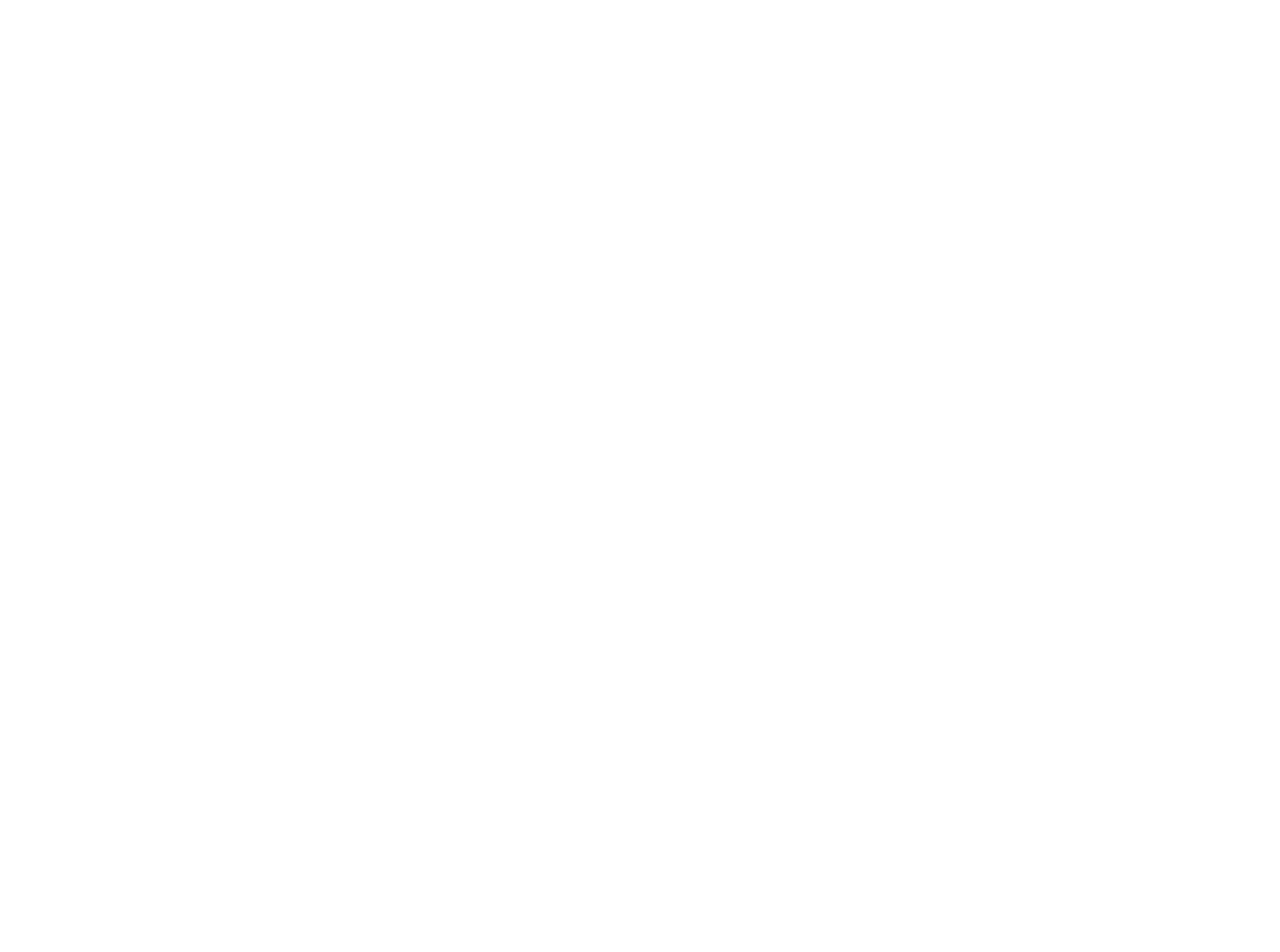
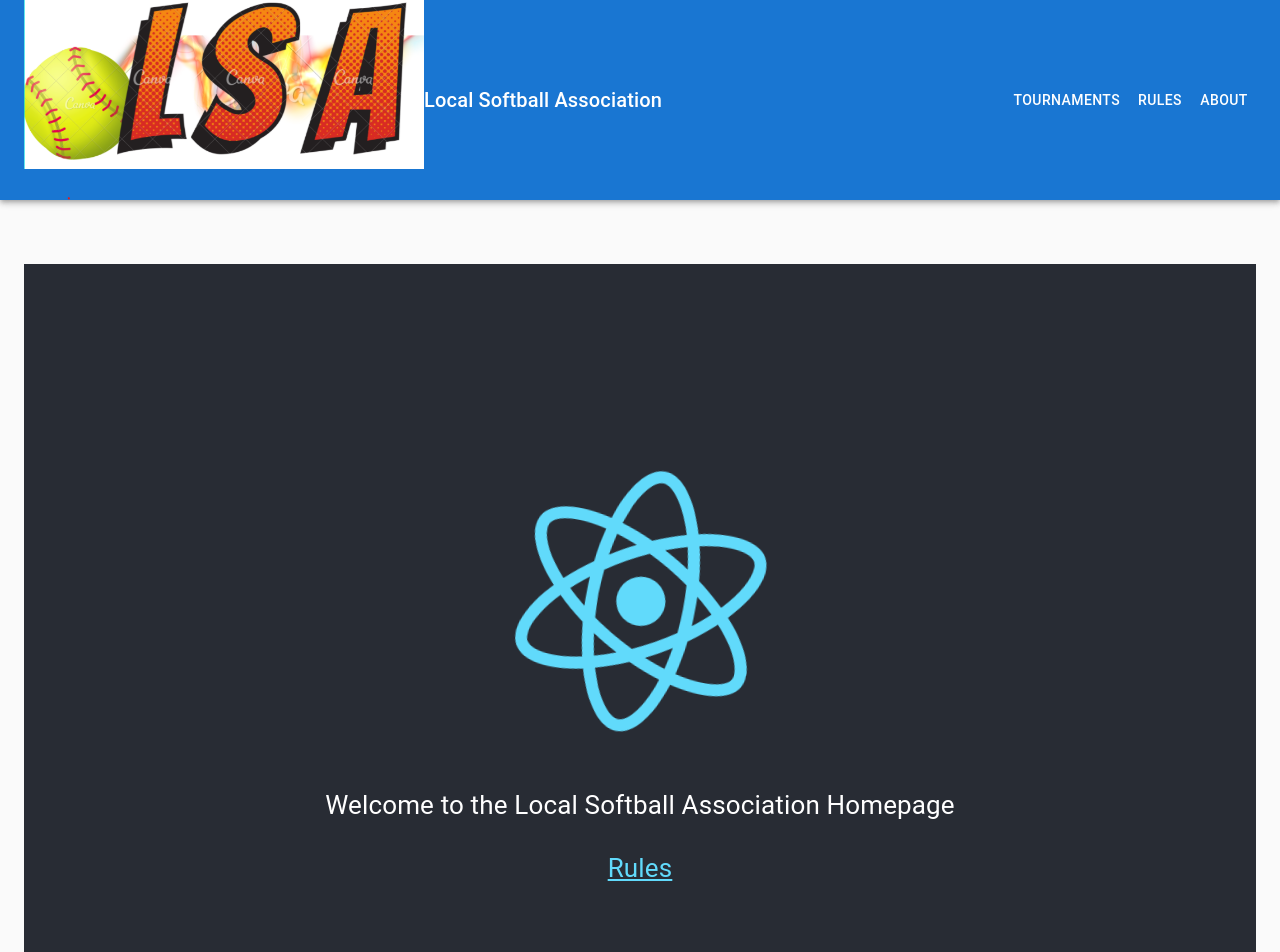
Before and after one commit to Quillan13/LSA-Player-Draft, a React (Create React App) app: page /rules in a window 1280 px wide. Shown: the top 952 px of the page. Before the commit the page ends 800 px from the top, so only its background shows below. Built offline with nearby package versions, Linux system fonts and the light colour scheme.

Commit message:
adjusted layout to include app bar

```diff
--- a/package.json
+++ b/package.json
@@ -5,8 +5,9 @@
   "dependencies": {
     "@emotion/react": "^11.7.1",
     "@emotion/styled": "^11.6.0",
+    "@material-ui/core": "^4.12.3",
     "@mui/icons-material": "^5.3.1",
-    "@mui/material": "^5.3.1",
+    "@mui/material": "^5.4.0",
     "@testing-library/jest-dom": "^5.16.1",
     "@testing-library/react": "^12.1.2",
     "@testing-library/user-event": "^13.5.0",
--- a/src/App.js
+++ b/src/App.js
@@ -6,19 +6,28 @@
   Switch,
   Route,
 } from "react-router-dom";
+import Rules from './Pages/Rules';
+import Layout from './Components/Layout';
+
+
 function App() {
   return (
 
 <>
   <Router>
+    <Layout>
     <Switch>
       <Route exact path="/">
         <Home />
       </Route>
-      <Route exact path="/page2">
+      <Route path="/page2">
         <Page2 />
       </Route>
+      <Route path="/rules">
+        <Rules/>
+      </Route>
     </Switch>
+    </Layout>
   </Router>
 </>
 
--- a/src/Components/BasicAppBar.js
+++ b/src/Components/BasicAppBar.js
@@ -27,8 +27,8 @@
             Local Softball Association
           </Typography>
           <Button color="inherit" href="/page2">Tournaments</Button>
+          <Button color="inherit" href="/rules">Rules</Button>
           <Button color="inherit" href="/page2">About</Button>
-          <Button color="inherit" href="/page2">Page 2</Button>
         </Toolbar>
       </AppBar>
     </Box>
--- a/src/Components/Layout.js
+++ b/src/Components/Layout.js
@@ -1,16 +1,23 @@
 import React from 'react'
-import { Link } from 'gatsby'
+import Box from '@material-ui/core/Box';
+import Toolbar from '@material-ui/core/Toolbar';
+import Container from '@material-ui/core/Container';
+import CssBaseline from '@material-ui/core/CssBaseline';
+import BasicAppBar from './BasicAppBar'
+
 const Layout = ({children}) => {
     return (
-        <>
-            <nav>
-                <Link to='/'>Home</Link>
-                <Link to='/page2'>Page 2</Link>
-            </nav>
-            <main>
-                {children}
-            </main>
-        </>
+        <Box>
+            <CssBaseline/>
+            <BasicAppBar/>
+            <Box flexGrow={1}>
+                <Toolbar />
+                <Container className="container" component="main" maxWidth="x1">
+                    {children}
+                </Container>
+            </Box>
+        </Box>
+
     )
 }
 export default Layout
--- a/src/Pages/Home.js
+++ b/src/Pages/Home.js
@@ -1,33 +1,13 @@
 import React from 'react';
 import '../App.css';
-import BasicAppBar from '../Components/BasicAppBar'
 
 const Home = () => {
 
 	return (
-		// <div className="App">
-    //   <header className="App-header">
-    //     <img src={logo} className="App-logo" alt="logo" />
-    //     <p>
-    //       Welcome to the Local Softball Association Homepage
-    //     </p>
-    //     <a
-    //       className="App-link"
-    //       href="https://reactjs.org"
-    //       target="_blank"
-    //       rel="noopener noreferrer"
-    //     >
-    //       More information to come, also Kayden, you are still a little bitch.
-    //     </a>
-    //   </header>
-    // </div>
-    //<ResponsiveAppBar></ResponsiveAppBar>
     <>
-    <BasicAppBar></BasicAppBar>
-
     <div>Stuff Goes Here</div>
     <div> and more stuff here</div>
-</>
+  </>
 	);
 };
 
--- /dev/null
+++ b/src/Pages/Rules.js
@@ -0,0 +1,27 @@
+import React from 'react';
+import logo from '../logo.svg'
+import '../App.css';
+
+const Rules = () => {
+
+	return (
+		<div className="App">
+      <header className="App-header">
+        <img src={logo} className="App-logo" alt="logo" />
+        <p>
+          Welcome to the Local Softball Association Homepage
+        </p>
+        <a
+          className="App-link"
+          href="https://reactjs.org"
+          target="_blank"
+          rel="noopener noreferrer"
+        >
+          Rules
+        </a>
+      </header>
+    </div>
+	);
+};
+
+export default Rules;
```
Also changed, not shown: 1 other file (tests, documents, lock files or other folders).
